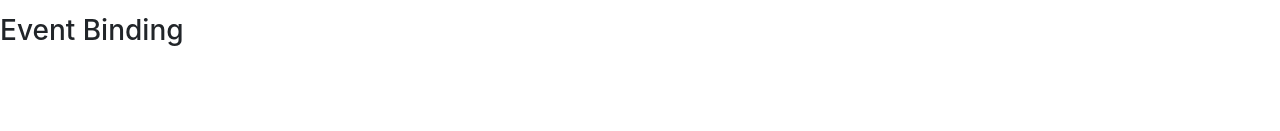
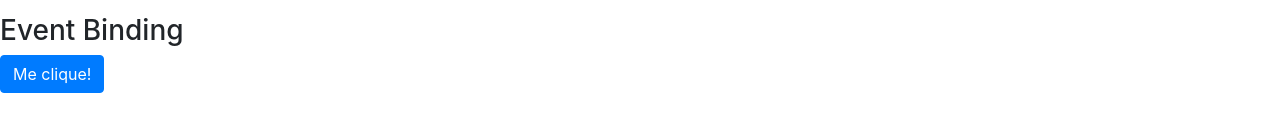
Before and after one commit to robertabononi/angular-loiane, an Angular app in the folder data-binding/: page / in a window 1280 px wide. Shown: the part 585-716 px from the top of the page. Built offline with nearby package versions, Linux system fonts and the light colour scheme.

Commit message:
feat: add a button in html strcuture

```diff
--- a/data-binding/src/app/data-binding/data-binding.component.html
+++ b/data-binding/src/app/data-binding/data-binding.component.html
@@ -60,6 +60,8 @@
 
     <div>
 
+      <button class="btn btn-primary">Me clique!</button>
+
     </div>
 
   </article>
```
